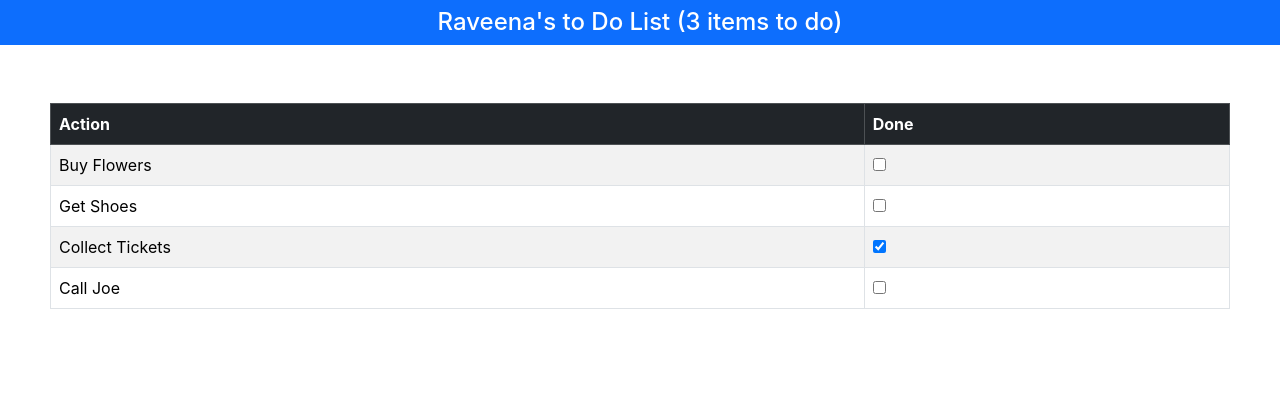
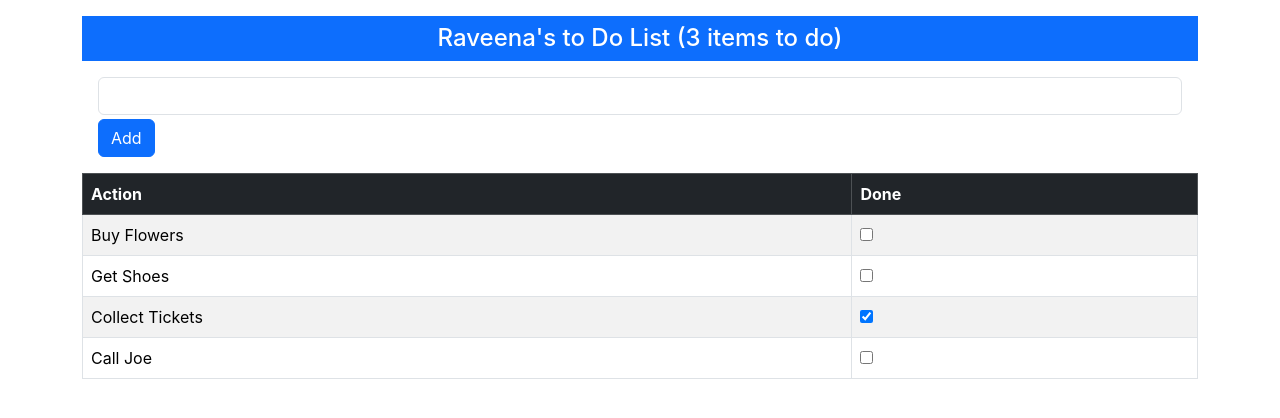
Before and after one commit to rubymattu/react-todo, a React (Create React App) app in the folder todo/: page / in a window 1280 px wide. Shown: the top 418 px of the page. Built offline with nearby package versions, Linux system fonts and the light colour scheme; the HTML template or start-up script is replaced by a standard one.

Commit message:
Added TodoCreator

```diff
--- a/todo/src/App.js
+++ b/todo/src/App.js
@@ -3,25 +3,32 @@ import React, { useState } from 'react';
 import './App.css';
 import TodoBanner from './TodoBanner';
 import TodoRow from './TodoRow';
+import TodoCreator from './TodoCreator';
 
 function App() {
   const [userName] = useState("Raveena");
 
-   // const changeStateData = () => {
-   //   setUserName(prevName => (prevName === "Raveena" ? "Ruby" : "Raveena"));
-   // };
-
-  const [todoItems] = useState([
+  const [todoItems, setTodoItems] = useState([
     { action: "Buy Flowers", done: false },
     { action: "Get Shoes", done: false },
     { action: "Collect Tickets", done: true },
     { action: "Call Joe", done: false }
   ]);
 
+  const createNewTodo = (task) => {
+    if (!todoItems.find(item => item.action === task)) {
+      setTodoItems([...todoItems, { action: task, done: false }]);
+    }
+  };
+
   return (
-    <div>
+    <div className="container mt-3">
       <TodoBanner userName={userName} todoItems={todoItems} />
-      <div style={{ padding: "50px" }}>
+
+      <div className="m-3">
+        <TodoCreator callback={createNewTodo} />
+      </div>
+
       <table className="table table-striped table-bordered">
         <thead className="table-dark">
           <tr>
@@ -31,11 +38,10 @@ function App() {
         </thead>
         <tbody>
           {todoItems.map((item, index) => (
-              <TodoRow item={item} />
+            <TodoRow key={index} item={item} />
           ))}
         </tbody>
       </table>
-      </div>
     </div>
   );
 }
--- /dev/null
+++ b/todo/src/TodoCreator.js
@@ -0,0 +1,34 @@
+import React, { useState } from 'react';
+
+function TodoCreator({callback})
+{
+
+    const [newItemText, setNewItemText] = useState("");
+
+    const updateNewTextValue = (event) => {
+        setNewItemText(event.target.value);
+    };
+
+    const createNewTodo = () => {
+        if(newItemText !== "")
+        {
+            callback(newItemText);
+            setNewItemText("");
+        }
+    }
+
+    return (
+        <div className="my-1">
+            <input
+                className="form-control"
+                value={ newItemText }
+                onChange={ updateNewTextValue }
+                />
+            <button className="btn btn-primary mt-1" onClick={ createNewTodo }>
+                Add
+            </button>
+        </div>
+    );
+}
+
+export default TodoCreator;
```
Lines whose indentation alone changed are shown as unchanged.
